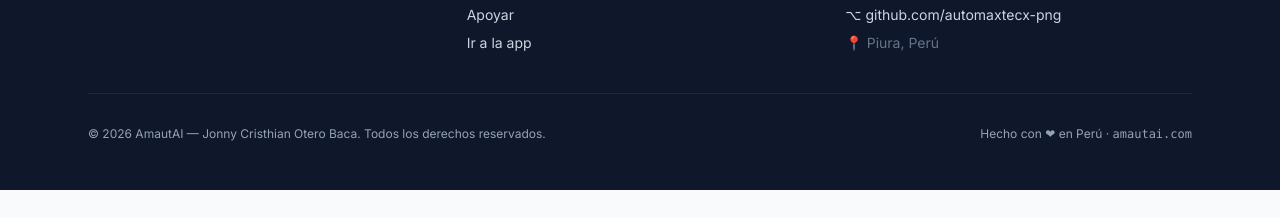
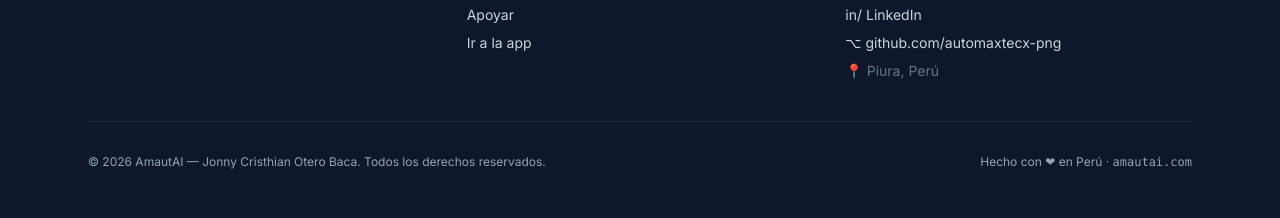
Before and after one commit to automaxtecx-png/amautai-portal, a plain HTML site: page index.html in a window 1280 px wide. Shown: the part 3356-3574 px from the top of the page. Before the commit the page ends 3546 px from the top, so only its background shows below. Drawn offline with nearby package versions, Linux system fonts and the light colour scheme.

Commit message:
Agregar LinkedIn al footer y al JSON-LD (sameAs)

```diff
--- a/index.html
+++ b/index.html
@@ -52,6 +52,7 @@
           "Python", "ESP32", "EPLAN Electric P8", "Pedagogía técnica"
         ],
         "sameAs": [
+          "https://www.linkedin.com/in/jonny-cristhian-otero-baca-31124b20b",
           "https://github.com/automaxtecx-png",
           "https://voltiosybytes.blogspot.com"
         ]
@@ -500,6 +501,11 @@
               </a>
             </li>
             <li>
+              <a href="https://www.linkedin.com/in/jonny-cristhian-otero-baca-31124b20b" target="_blank" rel="noopener" class="hover:text-white transition">
+                in/ LinkedIn
+              </a>
+            </li>
+            <li>
               <a href="https://github.com/automaxtecx-png" target="_blank" rel="noopener" class="hover:text-white transition">
                 ⌥ github.com/automaxtecx-png
               </a>
```
